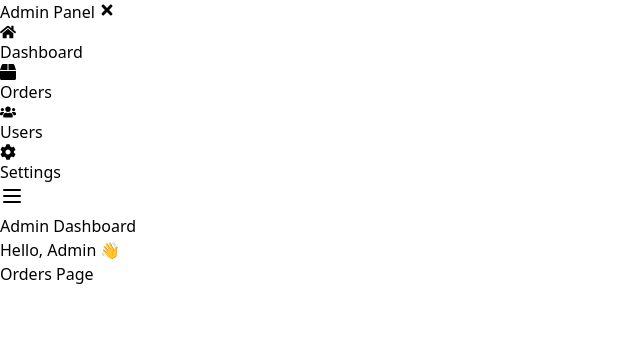
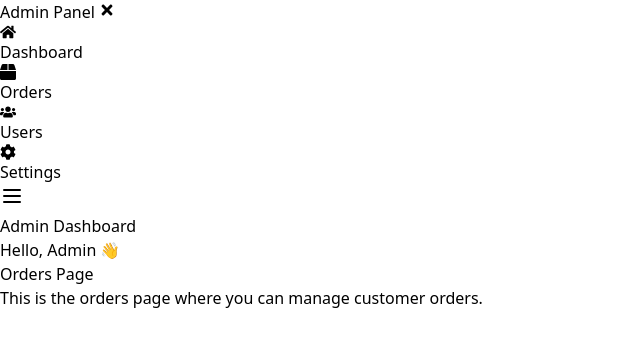
Before and after one commit to baqar-abbas/admin-dashboard, a React (Vite) app: page /orders in a window 1280 px wide. Shown: the top 346 px of the page, without its empty margins (0-640 px from the left). Built offline with nearby package versions, Linux system fonts and the light colour scheme.

Commit message:
Update Stub component for orders page

```diff
--- a/src/pages/Orders.jsx
+++ b/src/pages/Orders.jsx
@@ -1,9 +1,10 @@
-import React from "react";
+import React, { useState, useEffect } from "react";
 
 const Orders = () => {
   return (
     <div>
       <h2 className="text-2xl font-bold">Orders Page</h2>
+      <p>This is the orders page where you can manage customer orders.</p>
     </div>
   );
 };
```
